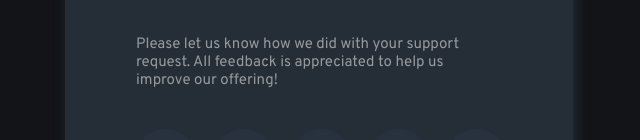
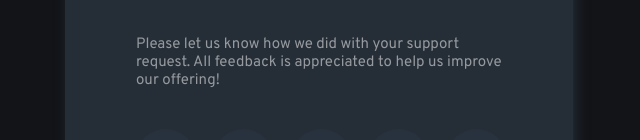
Before and after one commit to tdreams/1st-attempt-interactive-rating-component-main, a plain HTML site: page index.html in a window 1280 px wide. Shown: the part 279-419 px from the top of the page, without its empty margins (321-961 px from the left). Drawn offline with Linux system fonts and the light colour scheme.

Commit message:
Update styles.css

```diff
--- a/styles.css
+++ b/styles.css
@@ -49,7 +49,7 @@ body{
     font-size: 15px;
     font-weight: 100;
     color: #969A9E;
-    max-width: 338px;
+    max-width: 370px;
     margin-bottom: 39px;
     line-height: 1.2;
 
```
